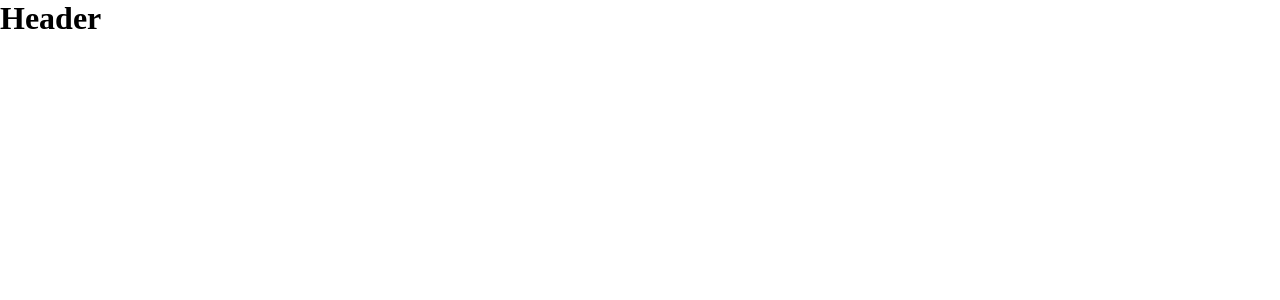
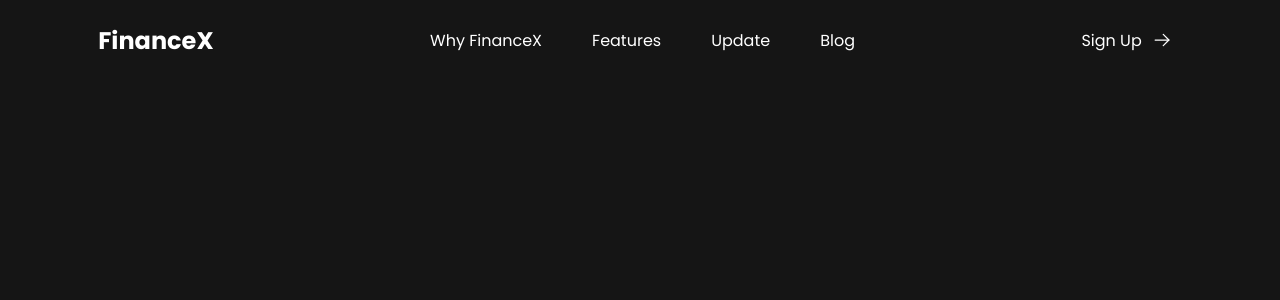
Before and after one commit to LipeMachado/AtividadeFaculdadeReact, a React (Vite) app: page / in a window 1280 px wide. Shown: the top 300 px of the page. Built offline with nearby package versions, Linux system fonts and the light colour scheme.

Commit message:
Add NavBar

```diff
--- a/index.html
+++ b/index.html
@@ -3,6 +3,11 @@
 
 <head>
   <meta charset="UTF-8" />
+  <link rel="preconnect" href="https://fonts.googleapis.com">
+  <link rel="preconnect" href="https://fonts.gstatic.com" crossorigin>
+  <link
+    href="https://fonts.googleapis.com/css2?family=Poppins:ital,wght@0,100;0,200;0,300;0,400;0,500;0,600;0,700;0,800;0,900;1,100;1,200;1,300;1,400;1,500;1,600;1,700;1,800;1,900&display=swap"
+    rel="stylesheet">
   <link rel="icon" type="image/svg+xml" href="/vite.svg" />
   <meta name="viewport" content="width=device-width, initial-scale=1.0" />
   <title>Component</title>
--- a/package.json
+++ b/package.json
@@ -9,6 +9,7 @@
     "preview": "vite preview"
   },
   "dependencies": {
+    "phosphor-react": "^1.4.1",
     "react": "^18.2.0",
     "react-dom": "^18.2.0",
     "styled-components": "^5.3.9"
--- a/src/App.tsx
+++ b/src/App.tsx
@@ -1,11 +1,16 @@
 import { Header } from './Components/Header';
 import GlobalStyle from './Style/global';
+import { ThemeProvider } from 'styled-components';
+import dark from './Style/Theme/dark'
+import { HomePage } from './Page/HomePage';
 
 export function App() {
   return (
     <>
-      <GlobalStyle />
-      <Header />
+      <ThemeProvider theme={dark}>
+        <GlobalStyle />
+        <HomePage />
+      </ThemeProvider>
     </>
   )
 }
--- /dev/null
+++ b/src/Components/NavBar/index.tsx
@@ -0,0 +1,39 @@
+import {
+    NavBarContainerDiv,
+    NavBarContainerLogoDiv,
+    NavBarContainerItensDiv,
+    NavBarContainerLoginDiv,
+    NavBarContainerMenuDiv
+} from './style'
+import { ArrowRight, List } from 'phosphor-react';
+
+export interface NavBarProps {
+    logo: string;
+}
+
+export function NavBar() {
+    return (
+        <>
+            <NavBarContainerDiv>
+                <NavBarContainerLogoDiv>
+                    <h1>FinanceX</h1>
+                </NavBarContainerLogoDiv>
+                <NavBarContainerItensDiv>
+                    <ul>
+                        <li>Why FinanceX</li>
+                        <li>Features</li>
+                        <li>Update</li>
+                        <li>Blog</li>
+                    </ul>
+                </NavBarContainerItensDiv>
+                <NavBarContainerLoginDiv>
+                    <p>Sign Up</p>
+                    <ArrowRight size={20} />
+                </NavBarContainerLoginDiv>
+                <NavBarContainerMenuDiv>
+                    <List size={32} />
+                </NavBarContainerMenuDiv>
+            </NavBarContainerDiv>
+        </>
+    )
+}
--- /dev/null
+++ b/src/Components/NavBar/style.tsx
@@ -0,0 +1,82 @@
+import styled from "styled-components";
+
+export const NavBarContainerDiv = styled.div`
+    display: flex;
+    justify-content: space-around;
+    align-items: center;
+    height: 10vh;
+`;
+
+export const NavBarContainerLogoDiv = styled.div`
+    h1 {
+        color: #ffffff;
+        font-size: 24px;;
+        font-weitght: 400;
+    }
+`;
+
+export const NavBarContainerItensDiv = styled.div`
+    ul {
+        display: flex;
+        gap: 10px;
+
+        li {
+            list-style-type: none;
+            padding: 10px 20px;
+            color: #ffffff;
+            font-size: 16px;;
+            font-weitght: 400;
+            cursor: pointer;
+
+            &:hover {
+                background: #CBFC01;
+                color: #151515;
+            }
+        }
+    }
+
+    @media only screen and (max-width: 900px) {
+        display: none;
+    }
+`;
+
+export const NavBarContainerLoginDiv = styled.div`
+    display: flex;
+    align-items: center;
+    gap: 10px;
+    padding: 10px;
+    cursor: pointer;
+
+    p {
+        font-size: 16px;;
+        font-weitght: 400;
+    }
+
+    &:hover {
+        background: #CBFC01;
+
+        p {
+            color: #151515;
+        }
+
+        svg {
+            transform: translateX(5px);
+            color: #151515;
+        }
+    }
+
+    @media only screen and (max-width: 900px) {
+        display: none;
+    }
+`;
+
+export const NavBarContainerMenuDiv = styled.div`
+    display: none;
+
+    @media only screen and (max-width: 900px) {
+        display: flex;
+        justify-content: center;
+        align-items: center;
+        cursor: pointer;
+    }
+`;
--- /dev/null
+++ b/src/Page/HomePage/index.tsx
@@ -0,0 +1,14 @@
+import { NavBar } from "../../Components/NavBar";
+import {
+    NavBarContainerSection,
+} from "./style";
+
+export function HomePage() {
+    return (
+        <>
+            <NavBarContainerSection>
+                <NavBar />
+            </NavBarContainerSection>
+        </>
+    )
+}
--- /dev/null
+++ b/src/Page/HomePage/style.tsx
@@ -0,0 +1,5 @@
+import styled from "styled-components";
+
+export const NavBarContainerSection = styled.section`
+    background: transparent;
+`;
--- /dev/null
+++ b/src/Style/Theme/dark.tsx
@@ -0,0 +1,9 @@
+export default {
+    title: 'dark',
+
+    colors: {
+        //Body
+        body_BackgroundColor: '#151515',
+        body_TextsColor: '#ffffff',
+    }
+}
--- a/src/Style/global.tsx
+++ b/src/Style/global.tsx
@@ -4,7 +4,13 @@ export default createGlobalStyle`
     * {
         margin: 0;
         padding: 0;
-        box-sizing: border-box;
         transition: all 0.3s ease-in-out;
+        user-select: none;
+    }
+
+    body {
+        background-color: ${props => props.theme.colors.body_BackgroundColor};
+        color: ${props => props.theme.colors.body_TextsColor};
+        font-family: 'Poppins', sans-serif;
     }
 `;
```
Also changed, not shown: src/Style/style.d.ts (added, +13 -0 lines), 1 other file (tests, documents, lock files or other folders).
